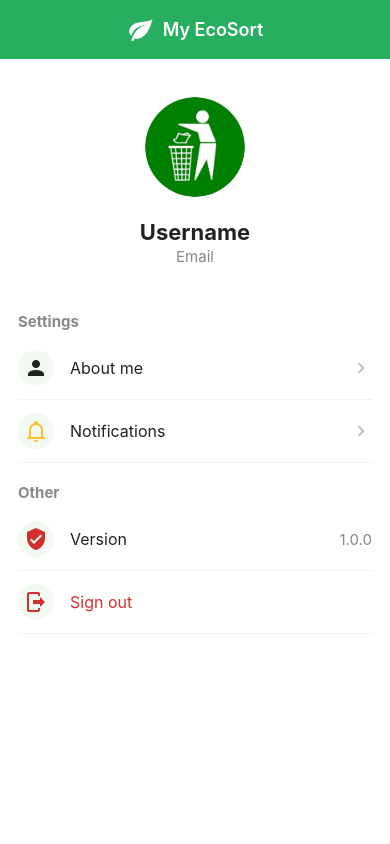
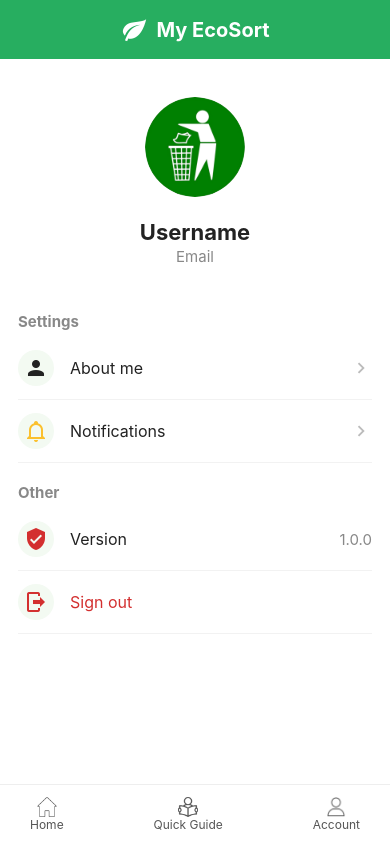
Before and after one commit to tinllsn/DACN_FE, a React Native app: screen /AccountScreen in a window 390 px wide. Built offline with nearby package versions, Linux system fonts and the light colour scheme.

Commit message:
navigate

```diff
--- a/components/AccountScreen.js
+++ b/components/AccountScreen.js
@@ -18,6 +18,14 @@ import { commonStyles, colors } from './styles/commonStyles';
 const AccountScreen = () => {
   const navigation = useNavigation();
   const [userData, setUserData] = useState(null);
+
+  const navigateToHomeScreen = () => {
+    navigation.navigate('Home');
+  };
+
+  const navigateToGuide = () => {
+    navigation.navigate('QuickGuide');
+  };
 
   useEffect(() => {
     loadUserData();
@@ -121,6 +129,33 @@ const AccountScreen = () => {
         </View>
 
       </ScrollView>
+      {/* Bottom Navigation Bar */}
+      <View style={styles.navigationBar}>
+        <TouchableOpacity style={styles.navItem} onPress={navigateToHomeScreen}>
+          <Image
+            source={require('../assets/home-icon.png')}
+            style={styles.navIcon}
+          />
+          <Text style={styles.navText}>Home</Text>
+        </TouchableOpacity>
+
+        <TouchableOpacity style={styles.navItem} onPress={navigateToGuide}>
+          <Image
+            source={require('../assets/quick-guide-icon.png')}
+            style={styles.navIcon}
+
+          />
+          <Text style={styles.navText}>Quick Guide</Text>
+        </TouchableOpacity>
+
+        <TouchableOpacity style={styles.navItem} >
+          <Image
+            source={require('../assets/account-icon.png')}
+            style={styles.navIcon}
+          />
+          <Text style={styles.navText}>Account</Text>
+        </TouchableOpacity>
+      </View>
     </SafeAreaView>
   );
 };
@@ -213,6 +248,288 @@ const styles = StyleSheet.create({
     color: '#888',
     fontSize: 15,
   },
+  container: {
+    flex: 1,
+    backgroundColor: "#f0fdf4",
+  },
+  header: {
+    backgroundColor: "#16a34a",
+    padding: 16,
+    flexDirection: "row",
+    alignItems: "center",
+    justifyContent: "center",
+  },
+  headerIcon: {
+    marginRight: 8,
+  },
+  headerTitle: {
+    color: "white",
+    fontSize: 20,
+    fontWeight: "bold",
+  },
+  scrollView: {
+    flex: 1,
+  },
+  scrollViewContent: {
+    padding: 16,
+  },
+  tabsContainer: {
+    flexDirection: "row",
+    marginBottom: 16,
+    backgroundColor: "white",
+    borderRadius: 8,
+    overflow: "hidden",
+  },
+  tab: {
+    flex: 1,
+    padding: 12,
+    alignItems: "center",
+    justifyContent: "center",
+  },
+  activeTab: {
+    backgroundColor: "#16a34a",
+  },
+  tabText: {
+    fontSize: 12,
+    color: "#16a34a",
+    fontWeight: "500",
+  },
+  activeTabText: {
+    color: "white",
+  },
+  card: {
+    backgroundColor: "white",
+    borderRadius: 12,
+    overflow: "hidden",
+    marginBottom: 16,
+    shadowColor: "#000",
+    shadowOffset: { width: 0, height: 2 },
+    shadowOpacity: 0.1,
+    shadowRadius: 4,
+    elevation: 2,
+  },
+  cardHeader: {
+    padding: 16,
+    borderBottomWidth: 1,
+    borderBottomColor: "#f3f4f6",
+  },
+  cardTitle: {
+    fontSize: 18,
+    fontWeight: "bold",
+    color: "#15803d",
+    marginBottom: 4,
+  },
+  cardDescription: {
+    fontSize: 14,
+    color: "#6b7280",
+  },
+  cardContent: {
+    padding: 16,
+  },
+  iconContainer: {
+    alignItems: "center",
+    marginBottom: 16,
+  },
+  paragraph: {
+    fontSize: 16,
+    lineHeight: 24,
+    color: "#374151",
+    marginBottom: 12,
+  },
+  subheading: {
+    fontSize: 16,
+    fontWeight: "600",
+    marginBottom: 8,
+    color: "#374151",
+  },
+  list: {
+    marginBottom: 16,
+  },
+  listItem: {
+    fontSize: 15,
+    lineHeight: 24,
+    color: "#374151",
+    marginBottom: 4,
+  },
+  featureGrid: {
+    flexDirection: "row",
+    justifyContent: "space-between",
+    marginBottom: 16,
+  },
+  featureItem: {
+    flex: 1,
+    backgroundColor: "#dcfce7",
+    padding: 16,
+    borderRadius: 8,
+    alignItems: "center",
+    marginHorizontal: 4,
+  },
+  featureTitle: {
+    fontSize: 16,
+    fontWeight: "600",
+    marginTop: 8,
+    marginBottom: 4,
+    color: "#374151",
+  },
+  featureDescription: {
+    fontSize: 12,
+    textAlign: "center",
+    color: "#4b5563",
+  },
+  tipBox: {
+    borderLeftWidth: 4,
+    borderLeftColor: "#16a34a",
+    backgroundColor: "#f0fdf4",
+    padding: 12,
+    marginBottom: 16,
+  },
+  tipTitle: {
+    fontSize: 14,
+    fontWeight: "600",
+    marginBottom: 4,
+    color: "#374151",
+  },
+  tipItem: {
+    fontSize: 14,
+    lineHeight: 20,
+    color: "#4b5563",
+  },
+  infoBox: {
+    backgroundColor: "#f3f4f6",
+    padding: 12,
+    borderRadius: 8,
+  },
+  infoText: {
+    fontSize: 14,
+    textAlign: "center",
+    color: "#4b5563",
+  },
+  dosAndDontsContainer: {
+    flexDirection: "row",
+    marginBottom: 16,
+  },
+  dosContainer: {
+    flex: 1,
+    borderWidth: 1,
+    borderColor: "#bbf7d0",
+    borderRadius: 8,
+    marginRight: 4,
+  },
+  dontsContainer: {
+    flex: 1,
+    borderWidth: 1,
+    borderColor: "#fecaca",
+    borderRadius: 8,
+    marginLeft: 4,
+  },
+  dosHeader: {
+    flexDirection: "row",
+    alignItems: "center",
+    padding: 8,
+    borderBottomWidth: 1,
+    borderBottomColor: "#bbf7d0",
+  },
+  dontsHeader: {
+    flexDirection: "row",
+    alignItems: "center",
+    padding: 8,
+    borderBottomWidth: 1,
+    borderBottomColor: "#fecaca",
+  },
+  dosTitle: {
+    marginLeft: 8,
+    fontSize: 16,
+    fontWeight: "600",
+    color: "#15803d",
+  },
+  dontsTitle: {
+    marginLeft: 8,
+    fontSize: 16,
+    fontWeight: "600",
+    color: "#b91c1c",
+  },
+  dosList: {
+    padding: 8,
+  },
+  dontsList: {
+    padding: 8,
+  },
+  dosItem: {
+    fontSize: 12,
+    lineHeight: 20,
+    color: "#374151",
+  },
+  dontsItem: {
+    fontSize: 12,
+    lineHeight: 20,
+    color: "#374151",
+  },
+  navigationButtons: {
+    flexDirection: "row",
+    justifyContent: "space-between",
+    marginTop: 8,
+    marginBottom: 16,
+  },
+  navButton: {
+    flexDirection: "row",
+    alignItems: "center",
+    paddingVertical: 10,
+    paddingHorizontal: 16,
+    borderRadius: 8,
+    borderWidth: 1,
+    borderColor: "#16a34a",
+  },
+  nextButton: {
+    backgroundColor: "#16a34a",
+    borderColor: "#16a34a",
+  },
+  navButtonText: {
+    fontSize: 14,
+    fontWeight: "500",
+    color: "#16a34a",
+    marginHorizontal: 4,
+  },
+  nextButtonText: {
+    color: "white",
+  },
+  disabledButton: {
+    borderColor: "#d1d5db",
+    backgroundColor: "#f3f4f6",
+  },
+  disabledButtonText: {
+    color: "#9ca3af",
+  },
+  footer: {
+    backgroundColor: "#16a34a",
+    padding: 12,
+    alignItems: "center",
+  },
+  footerText: {
+    color: "white",
+    fontSize: 14,
+  },
+  navigationBar: {
+    flexDirection: 'row',
+    height: 60,
+    backgroundColor: 'white',
+    borderTopWidth: 1,
+    borderTopColor: '#eee',
+    justifyContent: 'space-between',
+    alignItems: 'center',
+    paddingHorizontal: 30,
+  },
+  navItem: {
+    alignItems: 'center',
+  },
+  navIcon: {
+    width: 20,
+    height: 20,
+    tintColor: '#555',
+  },
+  navText: {
+    fontSize: 12,
+    color: '#555',
+  },
 });
 
 export default AccountScreen;
--- a/components/HomeScreen.js
+++ b/components/HomeScreen.js
@@ -126,9 +126,9 @@ const HomeScreen = () => {
     navigation.navigate('QuickGuide');
   };
 
-  const navigateToAccount = () => {
-    // Implementation for account screen
-  };
+
+
+
 
   return (
     <View style={styles.container}>
--- a/components/QuickGuide.js
+++ b/components/QuickGuide.js
@@ -3,8 +3,19 @@
 import { useState } from "react"
 import { View, Text, StyleSheet, ScrollView, TouchableOpacity, SafeAreaView, StatusBar, Image } from "react-native"
 import { Feather, MaterialCommunityIcons, Ionicons, AntDesign } from "@expo/vector-icons"
+import { useNavigation } from '@react-navigation/native';
 
 export default function QuickGuide() {
+
+  const navigation = useNavigation();
+
+  const navigateToHomeScreen = () => {
+    navigation.navigate('Home');
+  };
+
+  const navigateToAccount = () => {
+    navigation.navigate('AccountScreen');
+  };
   const [currentTab, setCurrentTab] = useState("welcome")
 
   const tabs = ["welcome", "image-sorting", "dos-donts"]
@@ -224,7 +235,7 @@ export default function QuickGuide() {
         </View>
       </ScrollView>
       <View style={styles.navigationBar}>
-        <TouchableOpacity style={styles.navItem}>
+        <TouchableOpacity style={styles.navItem} onPress={navigateToHomeScreen}>
           <Image
             source={require('../assets/home-icon.png')}
             style={styles.navIcon}
@@ -241,7 +252,7 @@ export default function QuickGuide() {
           <Text style={styles.navText}>Quick Guide</Text>
         </TouchableOpacity>
 
-        <TouchableOpacity style={styles.navItem} >
+        <TouchableOpacity style={styles.navItem} onPress={navigateToAccount}>
           <Image
             source={require('../assets/account-icon.png')}
             style={styles.navIcon}
```
